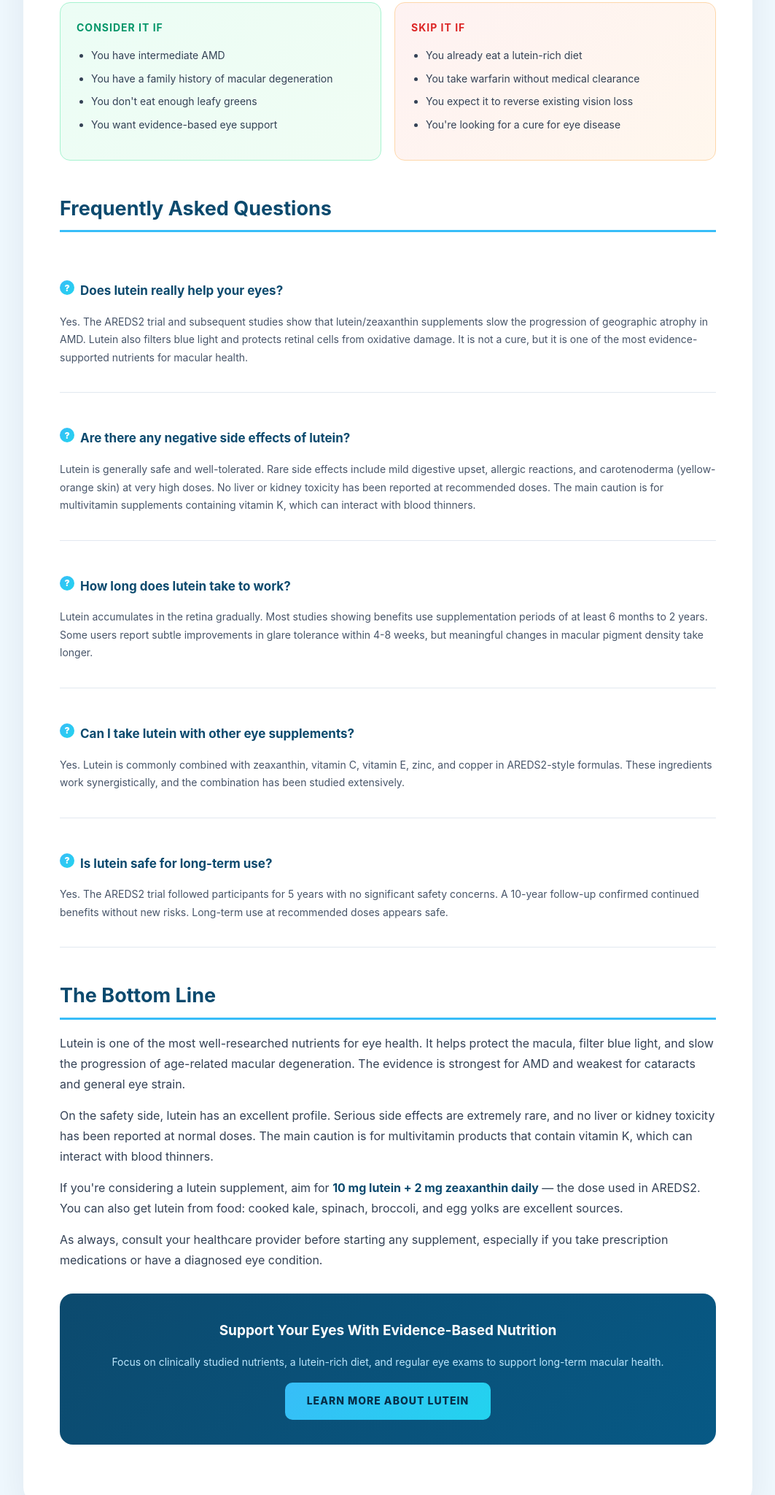
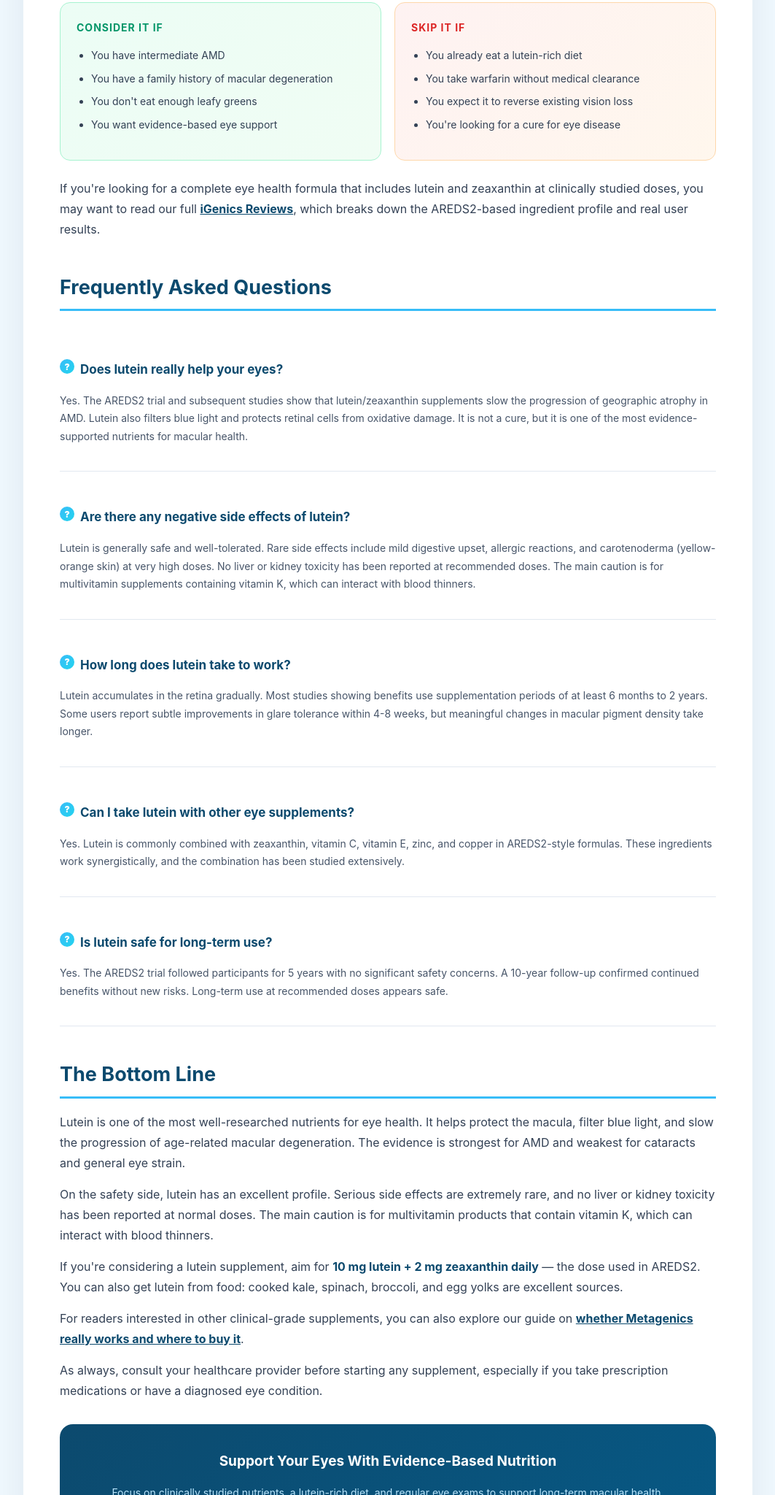
Before and after one commit to kingprincipe/igenics-reviews, a plain HTML site: page lutin-eye-health.html in a window 1280 px wide. Shown: the part 3896-5944 px from the top of the page at 73% size, without its empty margins (108-1171 px from the left). Drawn offline with Linux system fonts and the light colour scheme.

Commit message:
Modify Open Graph URL and add supplement info
Updated the URL in the Open Graph meta tag and added additional information about eye health supplements.

```diff
--- a/lutin-eye-health.html
+++ b/lutin-eye-health.html
@@ -10,7 +10,7 @@
 <meta property="og:type" content="article">
 <meta property="og:title" content="Does Lutein Really Help Your Eyes? Benefits &amp; Side Effects Explained">
 <meta property="og:description" content="What clinical research says about lutein for eye health, plus side effects, dosage, and food sources.">
-<meta property="og:url" content="https://kingprincipe.github.io/lutein-eye-health/">
+<meta property="og:url" content="https://kingprincipe.github.io/igenics-reviews/lutein-eye-health/">
 <meta name="twitter:card" content="summary_large_image">
 
 <script type="application/ld+json">
@@ -289,6 +289,10 @@
       </div>
     </div>
 
+    <p>
+      If you're looking for a complete eye health formula that includes lutein and zeaxanthin at clinically studied doses, you may want to read our full <a href="https://kingprincipe.github.io/igenics-reviews/" style="color: #0c4a6e; font-weight: 700; text-decoration: underline;">iGenics Reviews</a>, which breaks down the AREDS2-based ingredient profile and real user results.
+    </p>
+
     <h2>Frequently Asked Questions</h2>
 
     <div class="faq-item">
@@ -341,6 +345,10 @@
     </p>
 
     <p>
+      For readers interested in other clinical-grade supplements, you can also explore our guide on <a href="https://kingprincipe.github.io/igenics-reviews/metagenics-guide/" style="color: #0c4a6e; font-weight: 700; text-decoration: underline;">whether Metagenics really works and where to buy it</a>.
+    </p>
+
+    <p>
       As always, consult your healthcare provider before starting any supplement, especially if you take prescription medications or have a diagnosed eye condition.
     </p>
 
```
